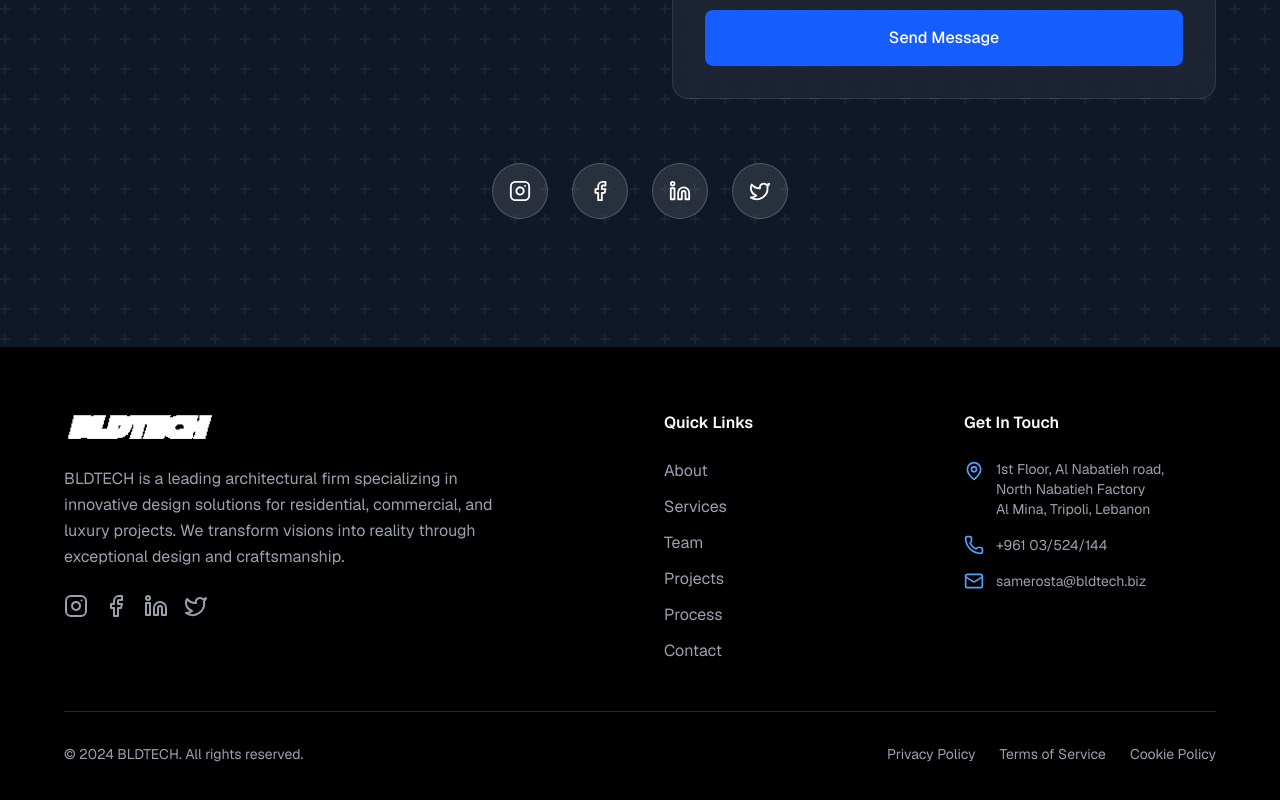
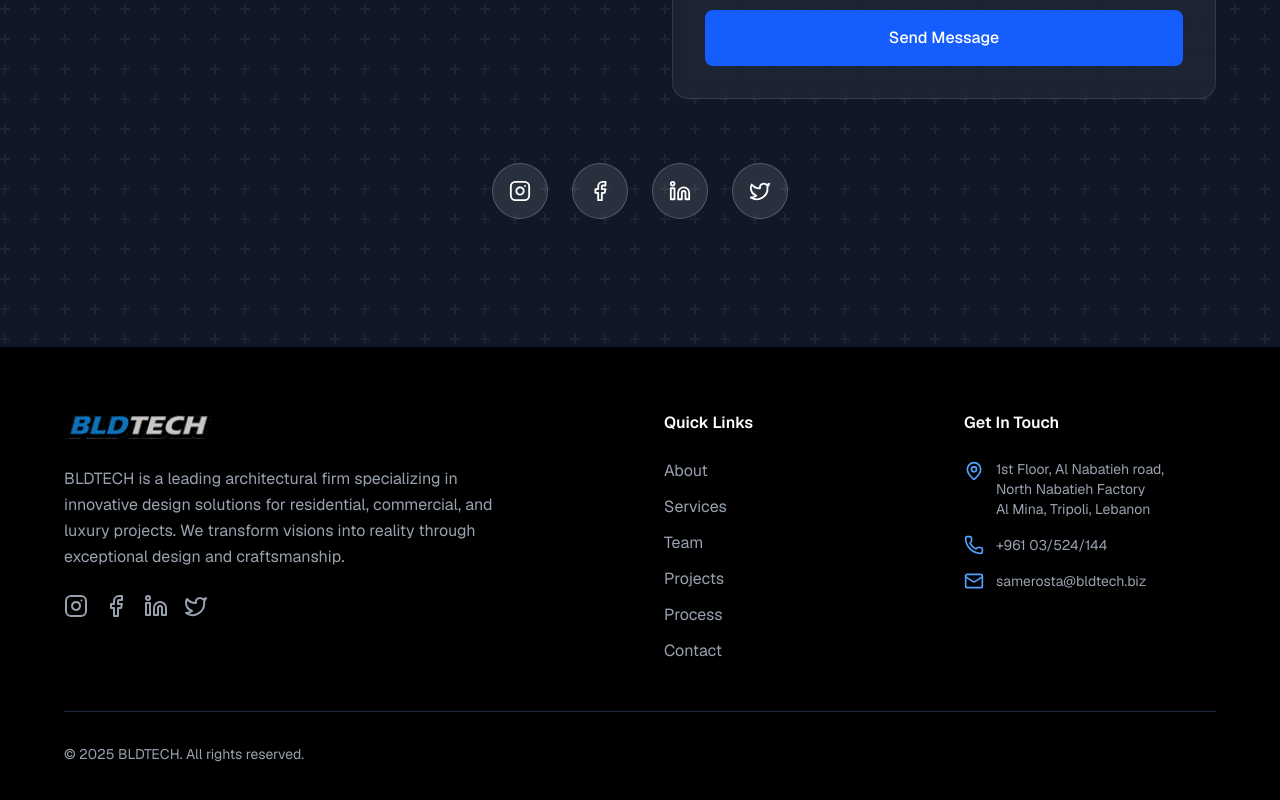
Before and after one commit to ElieMitri/bldtech, a Next.js app: page / in a window 1280 px wide. Shown: the part 8641-9441 px from the top of the page. Built offline with nearby package versions, Linux system fonts and the light colour scheme.

Commit message:
fixed footer

```diff
--- a/src/app/page.js
+++ b/src/app/page.js
@@ -1091,7 +1091,7 @@
                     alt="BLDTECH"
                     width={150}
                     height={42}
-                    className="brightness-0 invert"
+                    className=""
                   />
                 </div>
                 <p className="text-gray-400 leading-relaxed mb-6 max-w-md">
@@ -1178,9 +1178,9 @@
             {/* Bottom Bar */}
             <div className="pt-8 border-t border-gray-800 flex flex-col md:flex-row justify-between items-center gap-4">
               <p className="text-gray-400 text-sm">
-                © 2024 BLDTECH. All rights reserved.
+                © 2025 BLDTECH. All rights reserved.
               </p>
-              <div className="flex gap-6 text-sm">
+              {/* <div className="flex gap-6 text-sm">
                 <a
                   href="#"
                   className="text-gray-400 hover:text-white transition-colors duration-300"
@@ -1199,7 +1199,7 @@
                 >
                   Cookie Policy
                 </a>
-              </div>
+              </div> */}
             </div>
           </div>
         </footer>
```
Also changed, not shown: 2 other files (tests, documents, lock files or other folders).
